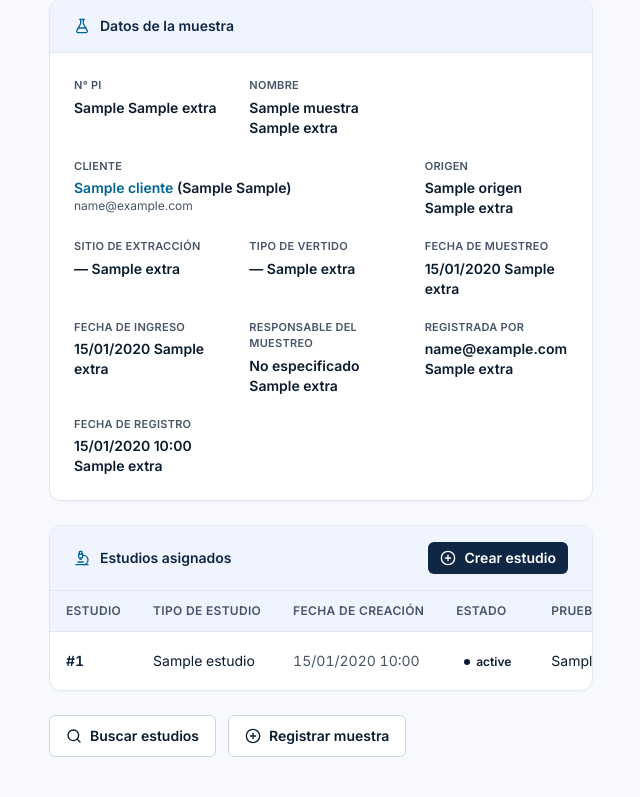
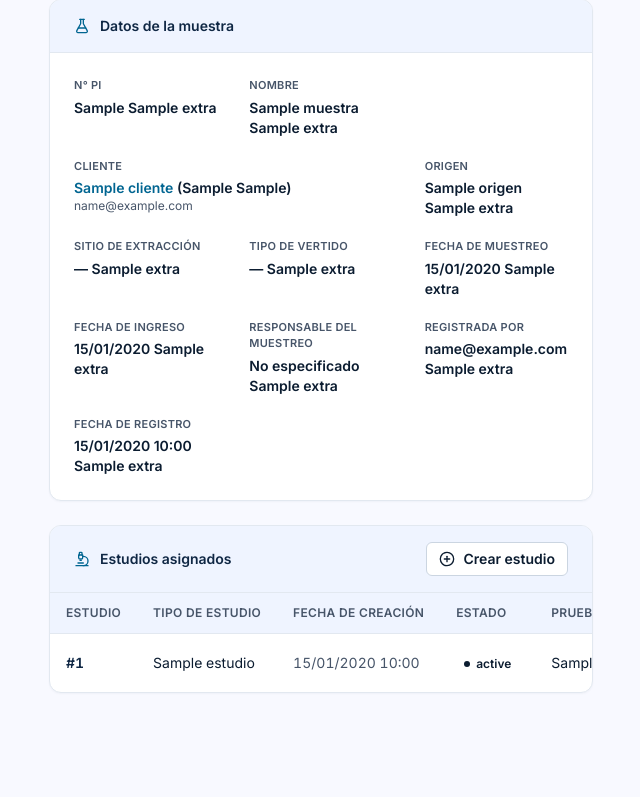
Before and after one commit to juampajuan/AquaLab, a Django app: template muestras/templates/muestras/detalle.html in a window 1280 px wide. Shown: the part 220-1017 px from the top of the page, without its empty margins (319-959 px from the left). After the commit the page ends 913 px from the top, so only its background shows below. Run offline with Django 5.2, Linux system fonts and the light colour scheme; the template is opened without the code that fills it: most values are stand-ins (such as "Sample title", 1, 10 or a date in 2020); style sheets or scripts are compiled from the project's sources.

Commit message:
feat(muestras): SCRUM-82 – ficha sin botones de navegación; «Crear estudio» destacado solo sin estudios

```diff
--- a/muestras/templates/muestras/detalle.html
+++ b/muestras/templates/muestras/detalle.html
@@ -51,7 +51,8 @@
         <h2 class="flex items-center gap-2.5 text-sm font-semibold text-marino">
           {% include "ui/icono.html" with nombre="microscope" clase="size-4 text-cian-texto" %} Estudios asignados
         </h2>
-        <a href="{% url 'estudios:crear' %}?muestra={{ muestra.pk }}" class="btn btn-primario px-3 py-1.5">
+        {# Destacado solo si la muestra todavía no tiene estudios: es lo que falta hacer (SCRUM-82). #}
+        <a href="{% url 'estudios:crear' %}?muestra={{ muestra.pk }}" class="btn {% if estudios %}btn-secundario{% else %}btn-primario{% endif %} px-3 py-1.5">
           {% include "ui/icono.html" with nombre="circle-plus" clase="size-4" %} Crear estudio
         </a>
       </div>
@@ -90,14 +91,5 @@
         {% include "ui/estado_vacio.html" with icono="microscope" mensaje="Esta muestra aún no tiene estudios asignados." %}
       {% endif %}
     </section>
-
-    <div class="flex flex-wrap gap-3">
-      <a href="{% url 'estudios:buscar' %}" class="btn btn-secundario">
-        {% include "ui/icono.html" with nombre="search" clase="size-4" %} Buscar estudios
-      </a>
-      <a href="{% url 'muestras:registrar' %}" class="btn btn-secundario">
-        {% include "ui/icono.html" with nombre="circle-plus" clase="size-4" %} Registrar muestra
-      </a>
-    </div>
   </div>
 {% endblock %}
```
